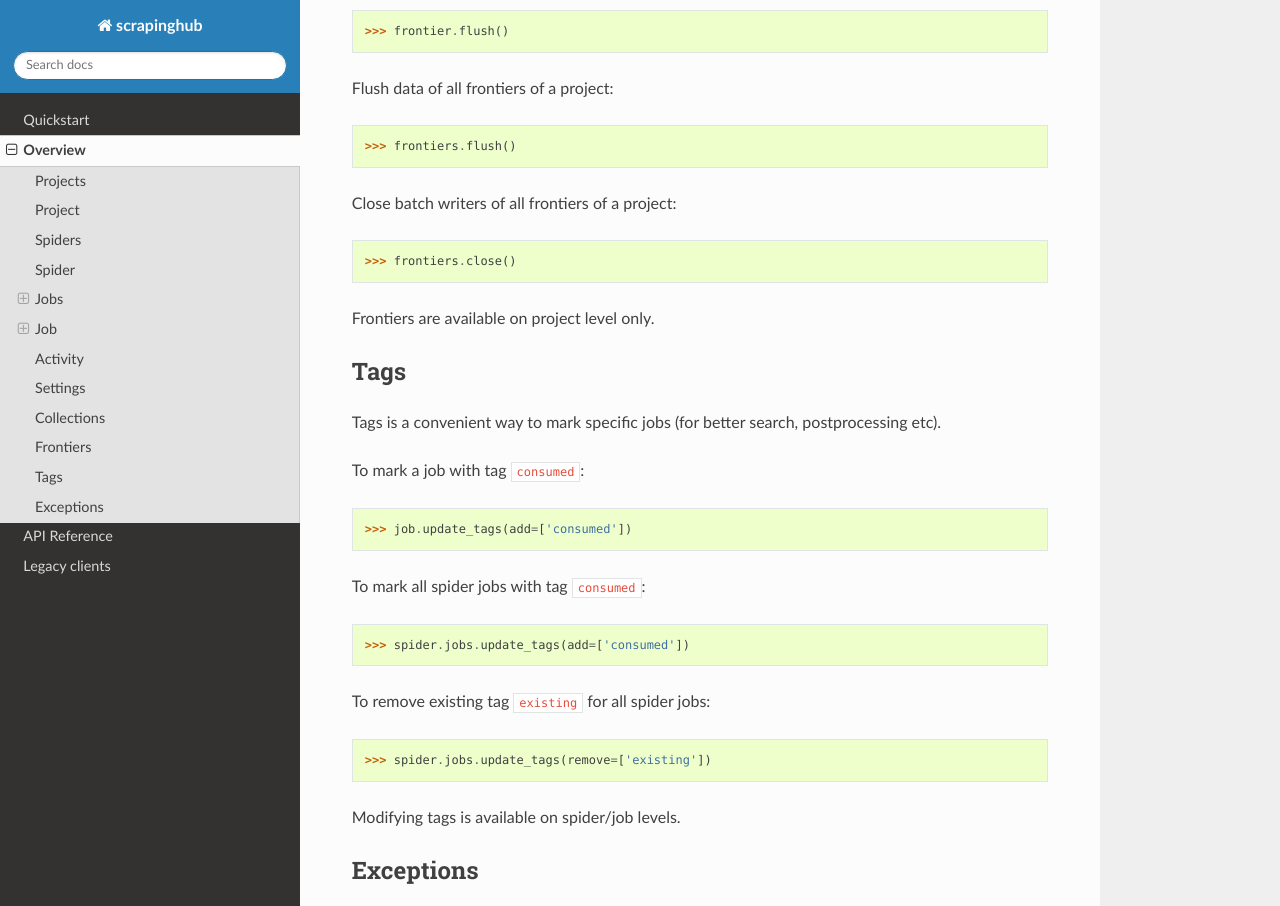
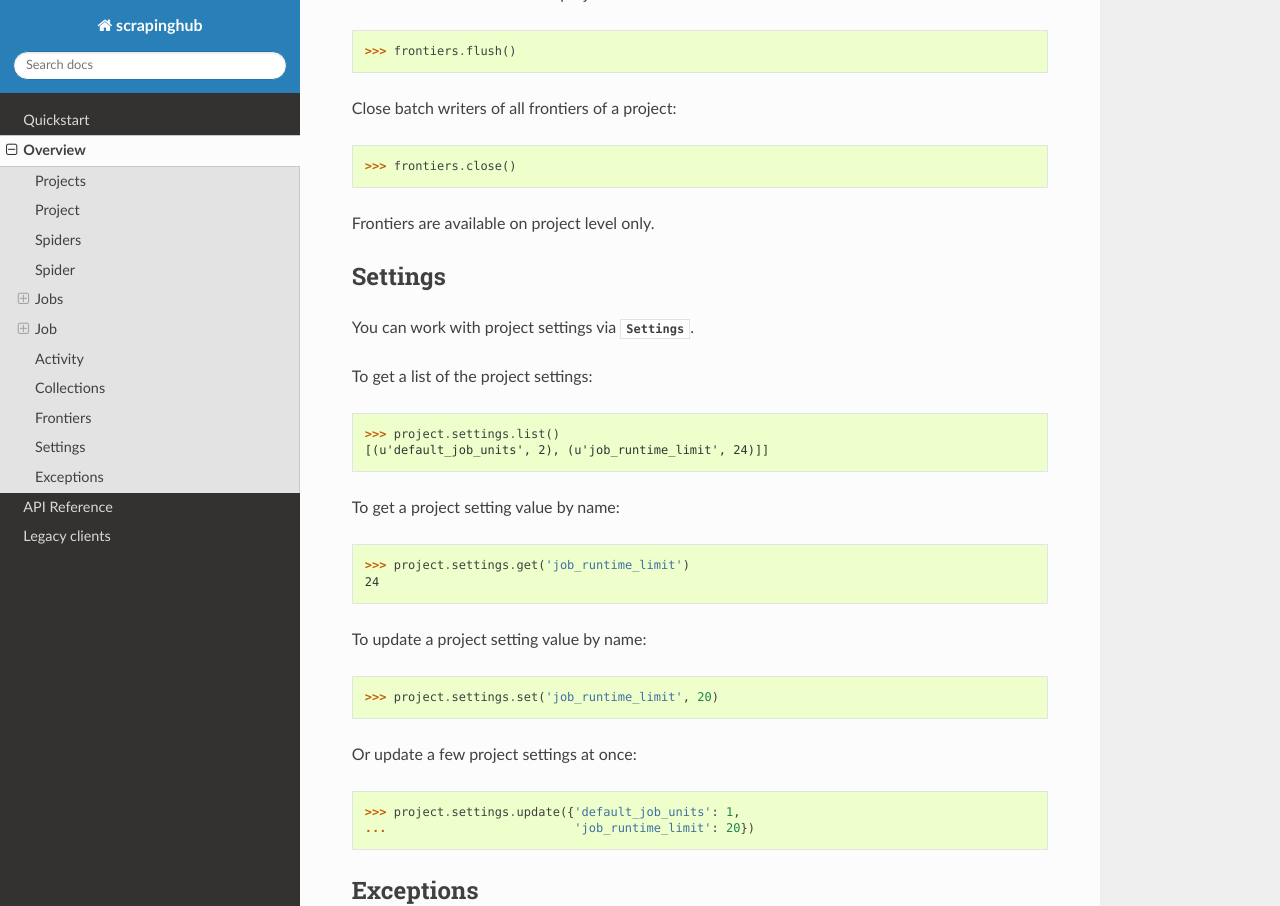
Before and after one commit to scrapinghub/python-scrapinghub, a Sphinx documentation site: the page built from docs/client/overview.rst, in a window 1280 px wide and 1400 px high, scrolled down 11916 px, cut to the strip 0-906 px from the top of the window. Built offline with Sphinx 7.4.7 and the Read the Docs theme 2.0.0, drawn with Linux system fonts in a browser that asks for light colours; some of the changed text lies outside the part shown.

Commit message:
Refactor and minor fixes for overview

```diff
--- a/docs/client/overview.rst
+++ b/docs/client/overview.rst
@@ -136,12 +136,12 @@ Use ``run`` method to run a new job for project/spider::
 
 Scheduling logic supports different options, like
 
-- job_args to provide arguments for the job
-- units to specify amount of units to run the job
-- job_settings to pass additional settings for the job
-- priority to set higher/lower priority of the job
-- add_tag to create a job with a set of initial tags
-- meta to pass additional custom metadata
+- **job_args** to provide arguments for the job
+- **units** to specify amount of units to run the job
+- **job_settings** to pass additional settings for the job
+- **priority** to set higher/lower priority of the job
+- **add_tag** to create a job with a set of initial tags
+- **meta** to pass additional custom metadata
 
 For example, to run a new job for a given spider with custom params::
 
@@ -211,8 +211,9 @@ To get jobs filtered by tags::
 
     >>> jobs_summary = project.jobs.iter(has_tag=['new', 'verified'], lacks_tag='obsolete')
 
-List of tags has ``OR`` power, so in the case above jobs with 'new' or
-'verified' tag are expected.
+List of tags in **has_tag** has ``OR`` power, so in the case above jobs with
+``new`` or ``verified`` tag are expected (while list of tags in **lacks_tag**
+has ``AND`` power).
 
 To get certain number of last finished jobs per some spider::
 
@@ -266,6 +267,25 @@ It's also possible to get last jobs summary (for each spider)::
 
 Note that there can be a lot of spiders, so the method above returns an iterator.
 
+
+update_tags
+^^^^^^^^^^^
+
+Tags is a convenient way to mark specific jobs (for better search, postprocessing etc).
+
+
+To mark all spider jobs with tag ``consumed``::
+
+    >>> spider.jobs.update_tags(add=['consumed'])
+
+To remove existing tag ``existing`` for all spider jobs::
+
+    >>> spider.jobs.update_tags(remove=['existing'])
+
+Modifying tags is available on :class:`~scrapinghub.client.spiders.Spider`/
+:class:`~scrapinghub.client.jobs.Job` levels.
+
+
 Job
 ---
 
@@ -285,6 +305,10 @@ Request to cancel a job::
 To delete a job::
 
     >>> job.delete()
+
+To mark a job with tag ``consumed``::
+
+    >>> job.update_tags(add=['consumed'])
 
 .. _job-metadata:
 
@@ -402,31 +426,6 @@ Or post multiple events at once::
         {'event': 'job:cancelled', 'job': '123/2/6', 'user': 'john'},
     ]
     >>> project.activity.add(events)
-
-
-Settings
---------
-
-You can work with project settings via :class:`~scrapinghub.client.projects.Settings`.
-
-To get a list of the project settings::
-
-    >>> project.settings.list()
-    [(u'default_job_units', 2), (u'job_runtime_limit', 24)]]
-
-To get a project setting value by name::
-
-    >>> project.settings.get('job_runtime_limit')
-    24
-
-To update a project setting value by name::
-
-    >>> project.settings.set('job_runtime_limit', 20)
-
-Or update a few project settings at once::
-
-    >>> project.settings.update({'default_job_units': 1,
-    ...                          'job_runtime_limit': 20})
 
 
 Collections
@@ -559,24 +558,30 @@ Frontiers are available on project level only.
 
 .. _job-tags:
 
-Tags
-----
 
-Tags is a convenient way to mark specific jobs (for better search, postprocessing etc).
+Settings
+--------
 
-To mark a job with tag ``consumed``::
+You can work with project settings via :class:`~scrapinghub.client.projects.Settings`.
 
-    >>> job.update_tags(add=['consumed'])
+To get a list of the project settings::
 
-To mark all spider jobs with tag ``consumed``::
+    >>> project.settings.list()
+    [(u'default_job_units', 2), (u'job_runtime_limit', 24)]]
 
-    >>> spider.jobs.update_tags(add=['consumed'])
+To get a project setting value by name::
 
-To remove existing tag ``existing`` for all spider jobs::
+    >>> project.settings.get('job_runtime_limit')
+    24
 
-    >>> spider.jobs.update_tags(remove=['existing'])
+To update a project setting value by name::
 
-Modifying tags is available on spider/job levels.
+    >>> project.settings.set('job_runtime_limit', 20)
+
+Or update a few project settings at once::
+
+    >>> project.settings.update({'default_job_units': 1,
+    ...                          'job_runtime_limit': 20})
 
 
 Exceptions
```
Also changed, not shown: other parts of docs/client/overview.rst (+1 -1 lines).
